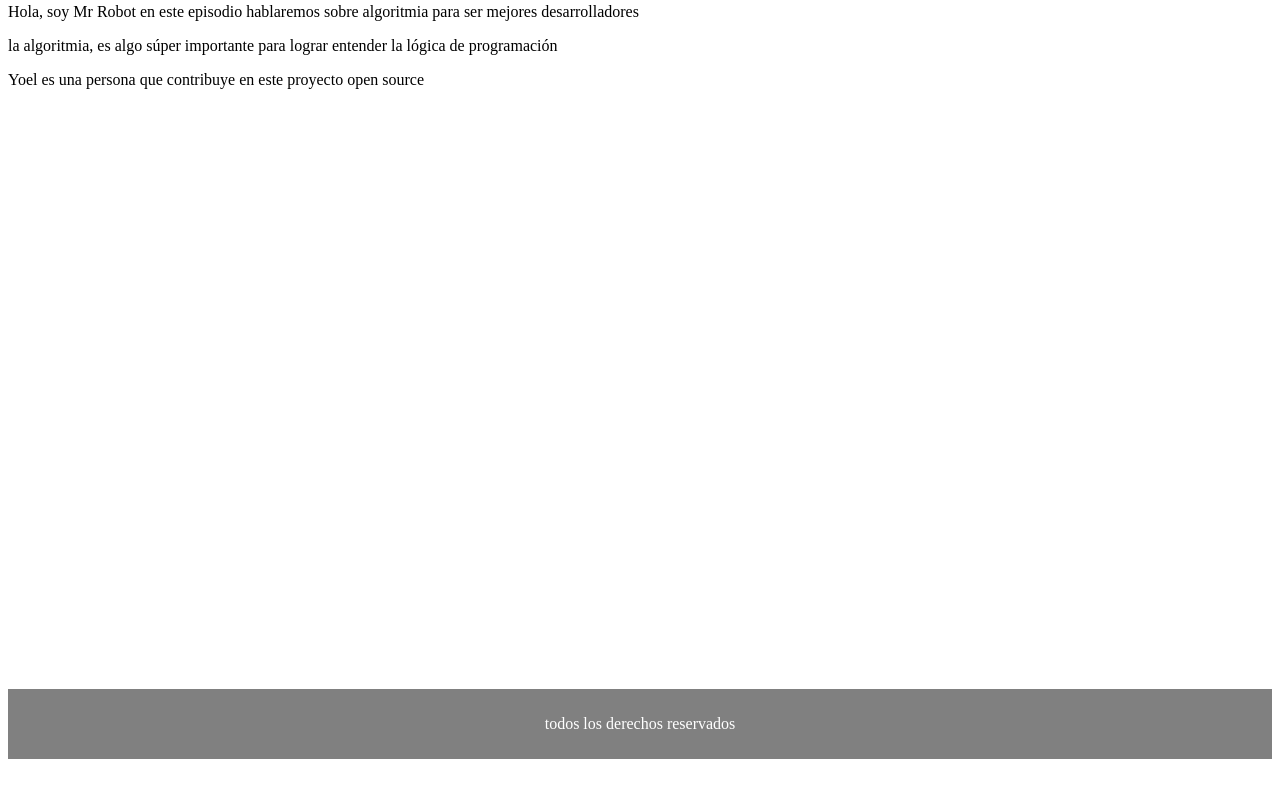
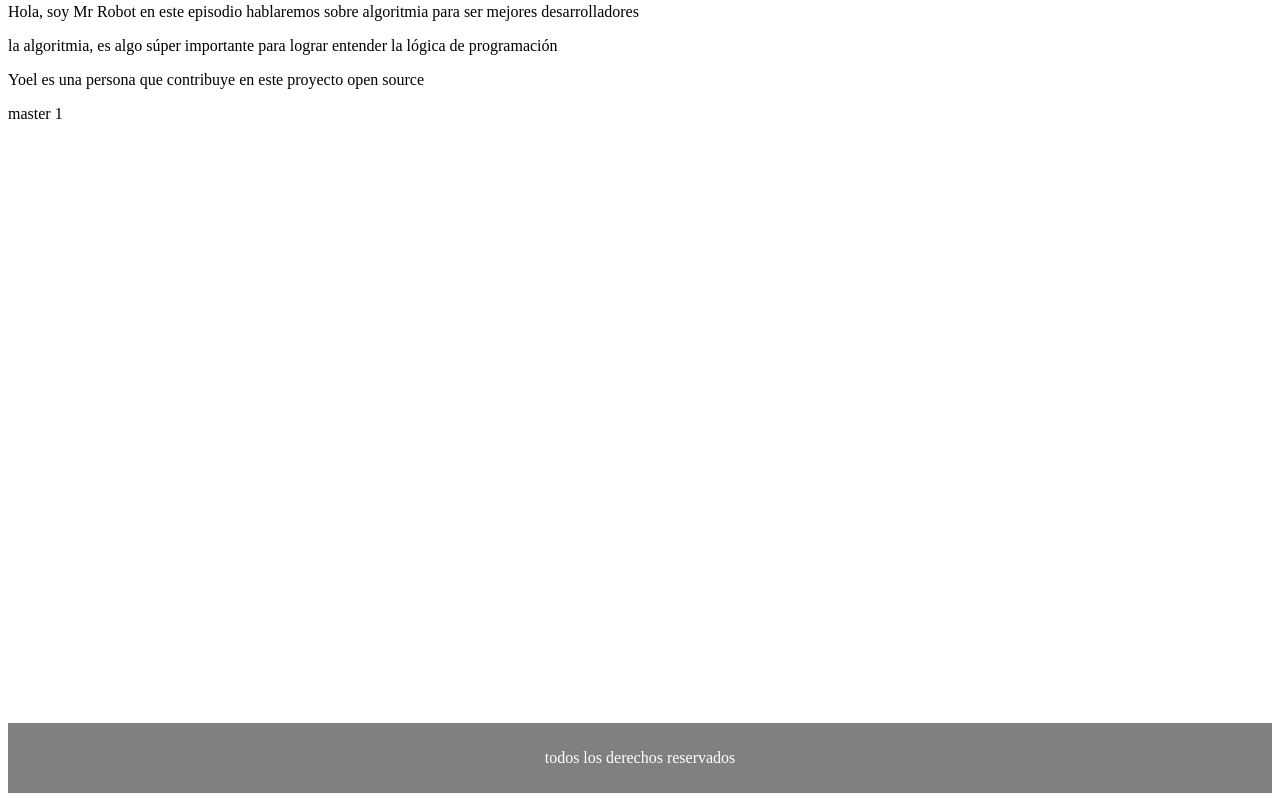
Before and after one commit to yoelbarrios/hyperblog, a plain HTML site: page index.html in a window 1280 px wide. Shown: the part 92-893 px from the top of the page. Before the commit the page ends 859 px from the top, so only its background shows below. Drawn offline with Linux system fonts and the light colour scheme.

Commit message:
master 1

```diff
--- a/index.html
+++ b/index.html
@@ -17,6 +17,7 @@
         <p>la algoritmia, es algo s&uacute;per importante para lograr
             entender la l&oacute;gica de programaci&oacute;n</p>
 	    <p>Yoel es una persona que contribuye en este proyecto open source</p>
+        <p>master 1</p>
 </main>
     <footer class="footer">
         <p>todos los derechos reservados</p>
```
